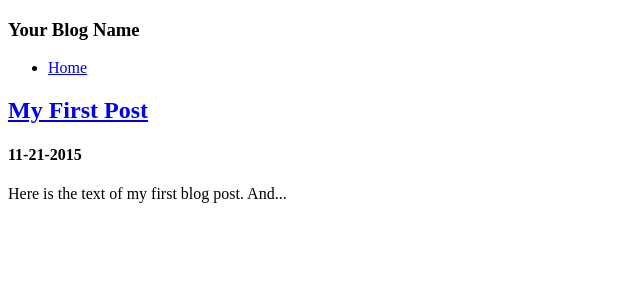
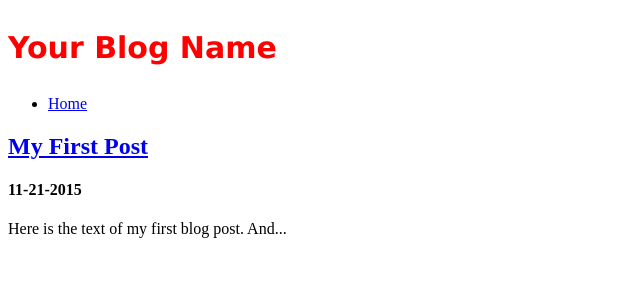
Before and after one commit to Cdunagan05/Cdunagan05.github.io, a Jekyll site: the page built from index.html, in a window 1280 px wide. Shown: the top 300 px of the page, without its empty margins (0-640 px from the left). Built offline with Jekyll 4.4.1, drawn with Linux system fonts in a browser that asks for light colours.

Commit message:
played around

```diff
--- a/css/styles.css
+++ b/css/styles.css
@@ -1,3 +1,9 @@
 #kitten {
   height: 100px;
 }
+
+h3 {
+  font-family: Verdana, Arial, Georgia;
+  font-size: 30px;
+  color: red;
+}
```
Also changed, not shown: 4 other files.
